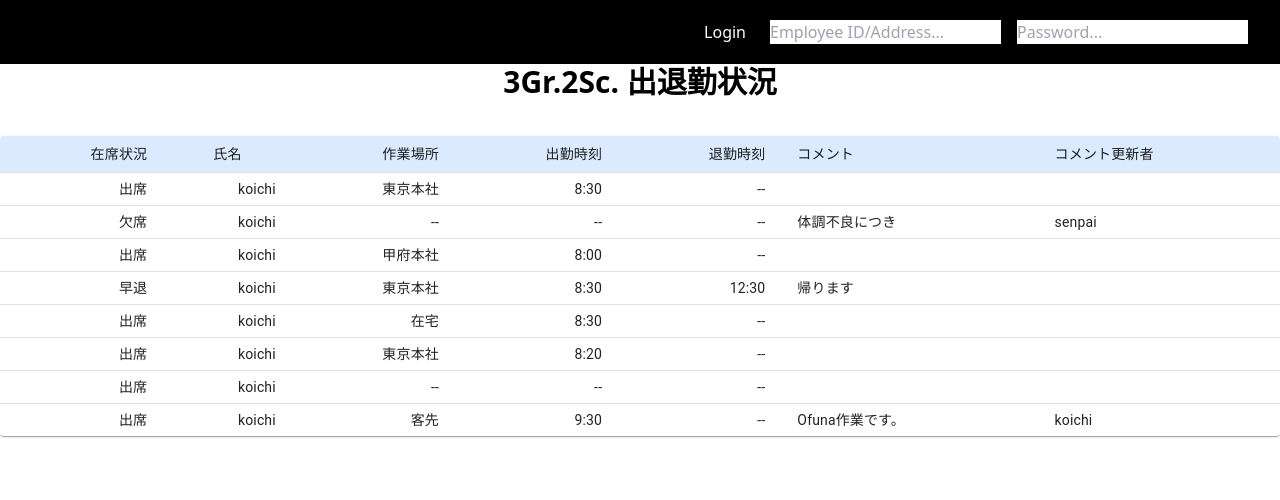
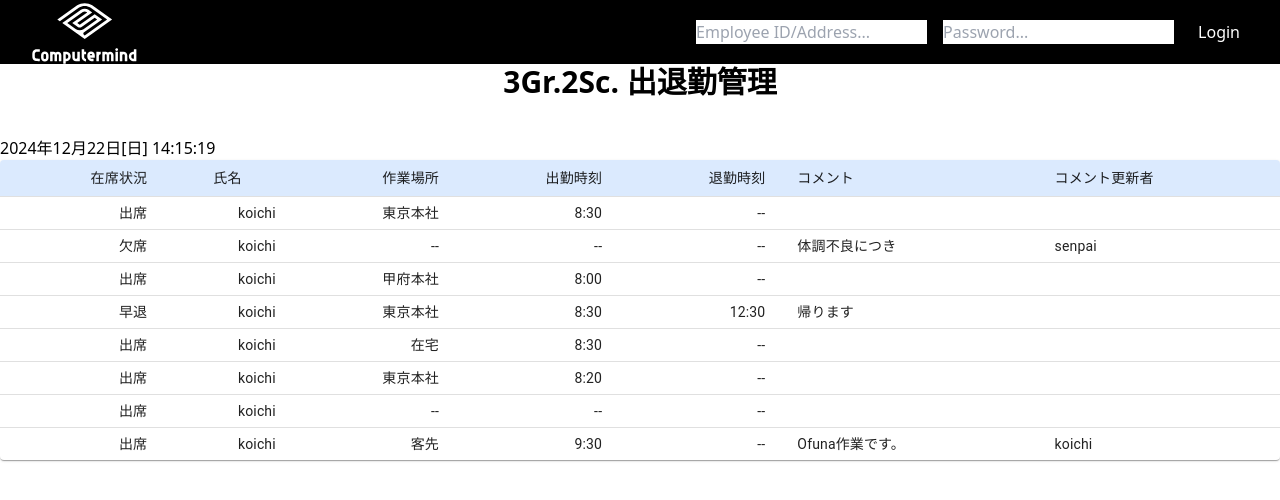
Before and after one commit to kk3033/timecard-app, a React (Create React App) app in the folder frontend/: page / in a window 1280 px wide. Shown: the top 500 px of the page. Built offline with nearby package versions, Linux system fonts and the light colour scheme.

Commit message:
Add TabMenu Component

```diff
--- a/frontend/src/App.js
+++ b/frontend/src/App.js
@@ -1,18 +1,19 @@
-import logo from './logo.svg';
 import './App.css';
 import NavBar from './Components/NavigationBar';
-import EmployeeList from './Components/EmployeeList';
 import TableData from './Components/TableData';
+import Datetime from './Components/DigitalDateTime';
+// import MenuTab from './Components/TabMenu';
 
 function App() {
   return (
     <div>
-      <NavBar />
+      <NavBar isSignedIn={false}/>
       <h1 className="text-3xl font-bold text-center mb-9">
-        3Gr.2Sc. 出退勤状況
+        3Gr.2Sc. 出退勤管理
       </h1>
 
-      {/* <EmployeeList /> */}
+      <Datetime />
+      {/* <MenuTab /> */}
       <TableData/>
     </div>
   );
--- /dev/null
+++ b/frontend/src/Components/DigitalDateTime.js
@@ -0,0 +1,32 @@
+import React, {useEffect, useState} from 'react';
+// import './DigitalDateTime.css';
+
+const weekday = ['日', '月', '火', '水', '木', '金', '土'];
+
+const DigitalDateTime = () => {
+  const [date, setDate] = useState([]);
+  const [time, setTime] = useState([]);
+
+  useEffect(() => {
+    setInterval(() => {
+      let d = new Date();
+      let year = d.getFullYear();
+      let month = d.getMonth() + 1;
+      let day = d.getDate();
+      let dayofweek = d.getDay();
+      setDate(year + '年' + month + '月' + day + '日' + '[' + weekday[dayofweek] + ']');
+      let hour = d.getHours().toString().padStart(2, '0');
+      let minute = d.getMinutes().toString().padStart(2, '0');
+      let seconds = d.getSeconds().toString().padStart(2, '0');
+      setTime(hour + ':' + minute + ':' + seconds);
+    }, 1000);
+  }, []);
+
+  return (
+    <div className="Digit">
+      <p class="digit">{date} <span>{time}</span></p>
+    </div>
+  );
+}
+
+export default DigitalDateTime
--- a/frontend/src/Components/EmployeeList.jsx
+++ /dev/null
@@ -1,68 +0,0 @@
-import React from "react";
-import sampleData from "../sampleData.json";
-import {useTable} from "react-table";
-
-function EmployeeList() {
-  const employees = sampleData;
-
-  return (
-    <div>
-      <h1 className="text-3xl font-bold text-center mb-9">
-        3Gr.2Sc. 出退勤状況
-      </h1>
-
-      <table className="text-center">
-        <tr>
-          <th>
-            <strong>氏名</strong>
-          </th>
-          <th>
-            <strong>社員番号</strong>
-          </th>
-          <th>
-            <strong>作業場所</strong>
-          </th>
-          <th>
-            <strong>在席状況</strong>
-          </th>
-          <th>
-            <strong>開始時刻</strong>
-          </th>
-          <th>
-            <strong>終了時刻</strong>
-          </th>
-          <th>
-            <strong>コメント</strong>
-          </th>
-        </tr>
-        {employees.map((employee) => (
-            <tr key={employee.id}>
-              {employee.name}
-              {employee.EmployeeID}
-              {employee.place}
-              {employee.status}
-              {employee.starttime}
-              {employee.finishtime}
-              {employee.comment}
-            </tr>
-          ))}
-      </table>
-
-      {/* <ul className='text-center'>
-        {employees.map(employee => (
-          <li key={employee.id}>
-            <strong>氏名:</strong> {employee.name}
-            <strong>社員番号:</strong> {employee.EmployeeID}
-            <strong>作業場所</strong> {employee.place}
-            <strong>在席状況</strong> {employee.status}
-            <strong>開始時刻</strong> {employee.starttime}
-            <strong>終了時刻</strong> {employee.finishtime}
-            <strong>コメント</strong> {employee.comment}
-          </li>
-        ))}
-      </ul> */}
-    </div>
-  );
-}
-
-export default EmployeeList;
--- a/frontend/src/Components/NavigationBar.jsx
+++ b/frontend/src/Components/NavigationBar.jsx
@@ -1,33 +1,38 @@
 import React from "react";
-import logoMark from './logo.jpg';
-const Navbar = () => {
+import logoMark from "../corporate_logo.svg";
+
+const Navbar = ({isSignedIn}) => {
   return (
     <nav className="bg-black">
       <div className="max-w-7xl mx-auto px-4 sm:px-6 lg:px-8">
         <div className="flex items-center justify-between h-16">
-          <div className="flex items-center ">
-            <div className="flex-shrink-0">
-              <a href="/" className="text-white">
-              {/* <img src={logoMark} alt="Cooperate logo" /> */}
-              </a>
-            </div>
-          </div>
+          <a href="">
+            <img
+              src={logoMark}
+              className="flex items-left justify-between h-16"
+              alt="Corporate logo"
+            />
+          </a>
           <div className="hidden md:block">
             <div className="ml-4 flex items-center space-x-4">
+
+{/* ログイン前ホーム画面 --> ログイン情報入力ボックス
+　　ログイン後マイページ画面 --> ユーザー名表示 */}
+              {isSignedIn ? (
+                <p className="text-yellow-500">お疲れ様です！ ～～さん</p>
+              ):(
+                <div className="ml-4 flex items-center space-x-4">
+                <input placeholder="Employee ID/Address..."></input>
+              <input placeholder="Password..."></input>
               <a
-                href="/"
+                href="../MyPage.js"
                 className="text-white hover:bg-white hover:text-black rounded-lg p-2"
               >
                 Login
               </a>
-              <input placeholder="Employee ID/Address..."></input>
-              <input placeholder="Password..."></input>
-              {/* <a
-                href="/"
-                className="text-white hover:bg-white hover:text-black rounded-lg p-2"
-              >
-                SignUp
-              </a> */}
+              </div>
+              )}
+
             </div>
           </div>
         </div>
--- /dev/null
+++ b/frontend/src/Components/TabMenu.jsx
@@ -0,0 +1,18 @@
+import { Tab, Tabs, TabList, TabPanel } from 'react-tabs';
+import 'react-tabs/style/react-tabs.css';
+
+export default () => (
+  <Tabs>
+    <TabList>
+      <Tab>Title 1</Tab>
+      <Tab>Title 2</Tab>
+    </TabList>
+
+    <TabPanel>
+      <h2>Any content 1</h2>
+    </TabPanel>
+    <TabPanel>
+      <h2>Any content 2</h2>
+    </TabPanel>
+  </Tabs>
+);
--- /dev/null
+++ b/frontend/src/Home.js
@@ -0,0 +1,19 @@
+import logo from './logo.svg';
+import './App.css';
+import NavBar from './Components/NavigationBar';
+import TableData from './Components/TableData';
+import Datetime from './Components/DigitalDateTime';
+
+function Home() {
+    return (
+      <div>
+        <NavBar />
+        <h1 className="text-3xl font-bold text-center mb-9">
+          3Gr.2Sc. 出退勤状況
+        </h1>
+
+        <Datetime />
+        <TableData/>
+      </div>
+    );
+  }
--- /dev/null
+++ b/frontend/src/MyPage.js
@@ -0,0 +1,22 @@
+import './App.css';
+import NavBar from './Components/NavigationBar';
+import TableData from './Components/TableData';
+import Datetime from './Components/DigitalDateTime';
+// import MenuTab from './Components/TabMenu';
+
+function MyPage() {
+  return (
+    <div>
+      <NavBar isSignedIn={true}/>
+      <h1 className="text-3xl font-bold text-center mb-9">
+        3Gr.2Sc. 出退勤状況 マイページ
+      </h1>
+
+      <Datetime />
+      {/* <MenuTab /> */}
+      <TableData/>
+    </div>
+  );
+}
+
+export default MyPage;
```
Also changed, not shown: frontend/src/corporate_logo.svg (added), frontend/src/logo.svg (deleted).
